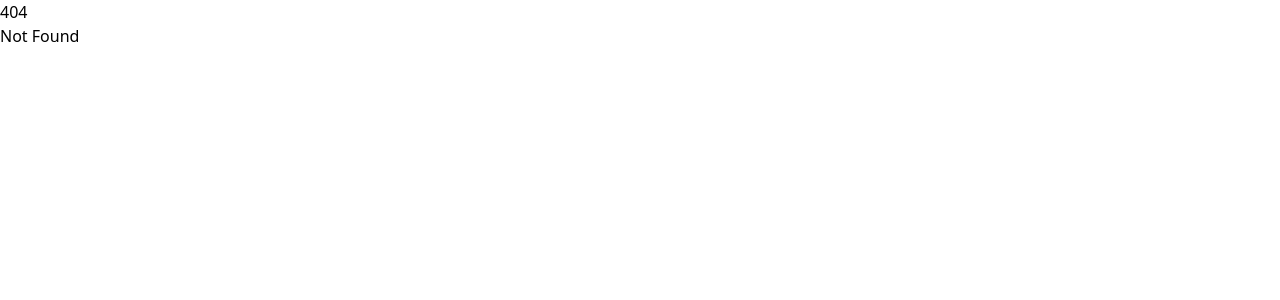
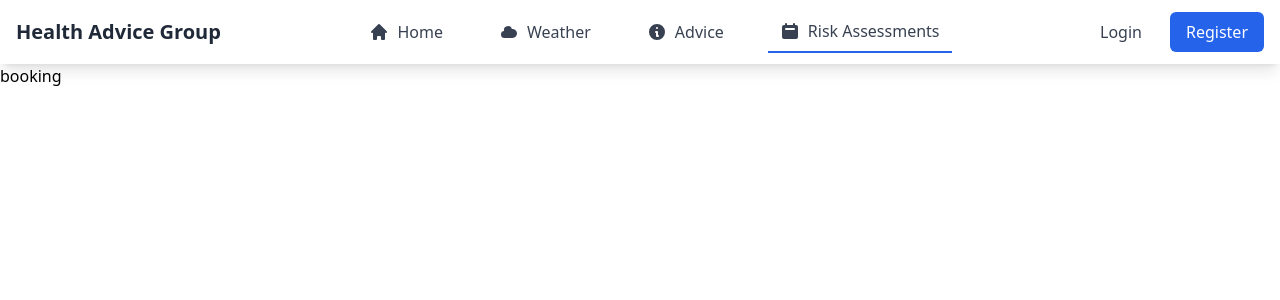
Before and after one commit to ZachFrankel/HealthAdviceGroup, a SvelteKit app: page /booking in a window 1280 px wide. Before the commit this address had no page. Shown: the top 300 px of the page. Built offline with nearby package versions, Linux system fonts and the light colour scheme.

Commit message:
Added navbar, created home page, created routes for all other pages

```diff
--- /dev/null
+++ b/src/lib/components/Navbar.svelte
@@ -0,0 +1,35 @@
+<script lang="ts">
+    import { page } from '$app/state';
+</script>
+
+<nav class="bg-white shadow-lg">
+    <div class="max-w-7xl mx-auto px-4">
+        <div class="flex h-16">
+            <a href="/" class="flex items-center text-xl font-bold text-gray-800 hover:text-blue-600 transition-colors">Health Advice Group</a>
+
+            <div class="flex-1 flex justify-center items-center space-x-8">
+                <a href="/" class="flex items-center space-x-2 px-3 py-2 text-gray-700 hover:text-blue-600 {page.url.pathname === '/' ? 'border-b-2 border-blue-600' : ''}">
+                    <svg xmlns="http://www.w3.org/2000/svg" class="h-5 w-5" viewBox="0 0 20 20" fill="currentColor"><path d="M10.707 2.293a1 1 0 00-1.414 0l-7 7a1 1 0 001.414 1.414L4 10.414V17a1 1 0 001 1h2a1 1 0 001-1v-2a1 1 0 011-1h2a1 1 0 011 1v2a1 1 0 001 1h2a1 1 0 001-1v-6.586l.293.293a1 1 0 001.414-1.414l-7-7z"/></svg>
+                    <span>Home</span>
+                </a>
+                <a href="/weather" class="flex items-center space-x-2 px-3 py-2 text-gray-700 hover:text-blue-600 {page.url.pathname === '/weather' ? 'border-b-2 border-blue-600' : ''}">
+                    <svg xmlns="http://www.w3.org/2000/svg" class="h-5 w-5" viewBox="0 0 20 20" fill="currentColor"><path d="M5.5 16a3.5 3.5 0 01-.369-6.98 4 4 0 117.753-1.977A4.5 4.5 0 1113.5 16h-8z"/></svg>
+                    <span>Weather</span>
+                </a>
+                <a href="/advice" class="flex items-center space-x-2 px-3 py-2 text-gray-700 hover:text-blue-600 {page.url.pathname === '/advice' ? 'border-b-2 border-blue-600' : ''}">
+                    <svg xmlns="http://www.w3.org/2000/svg" class="h-5 w-5" viewBox="0 0 20 20" fill="currentColor"><path fill-rule="evenodd" d="M18 10a8 8 0 11-16 0 8 8 0 0116 0zm-7-4a1 1 0 11-2 0 1 1 0 012 0zM9 9a1 1 0 000 2v3a1 1 0 001 1h1a1 1 0 100-2v-3a1 1 0 00-1-1H9z" clip-rule="evenodd"/></svg>
+                    <span>Advice</span>
+                </a>
+                <a href="/booking" class="flex items-center space-x-2 px-3 py-2 text-gray-700 hover:text-blue-600 {page.url.pathname === '/booking' ? 'border-b-2 border-blue-600' : ''}">
+                    <svg xmlns="http://www.w3.org/2000/svg" class="h-5 w-5" viewBox="0 0 20 20" fill="currentColor"><path fill-rule="evenodd" d="M6 2a1 1 0 00-1 1v1H4a2 2 0 00-2 2v10a2 2 0 002 2h12a2 2 0 002-2V6a2 2 0 00-2-2h-1V3a1 1 0 10-2 0v1H7V3a1 1 0 00-1-1zm0 5a1 1 0 000 2h8a1 1 0 100-2H6z" clip-rule="evenodd"/></svg>
+                    <span>Risk Assessments</span>
+                </a>
+            </div>
+
+            <div class="flex items-center space-x-4">
+                <a href="/auth/login" class="px-3 py-2 text-gray-700 hover:text-blue-600">Login</a>
+                <a href="/auth/register" class="px-4 py-2 text-white bg-blue-600 rounded-md hover:bg-blue-700 transition-colors">Register</a>
+            </div>
+        </div>
+    </div>
+</nav>
--- a/src/routes/+layout.svelte
+++ b/src/routes/+layout.svelte
@@ -1,6 +1,10 @@
 <script lang="ts">
 	import '../app.css';
+	import Navbar from '$lib/components/Navbar.svelte';
 	let { children } = $props();
 </script>
 
-{@render children()}
+<Navbar />
+<main class="mx-auto">
+	{@render children()}
+</main>
--- a/src/routes/+page.svelte
+++ b/src/routes/+page.svelte
@@ -1,2 +1,61 @@
-<h1>Welcome to SvelteKit</h1>
-<p>Visit <a href="https://svelte.dev/docs/kit">svelte.dev/docs/kit</a> to read the documentation</p>
+<main class="min-h-screen bg-gray-50">
+    <section class="relative bg-gradient-to-r from-blue-500 to-indigo-600 px-4 py-20 text-white">
+        <div class="mx-auto max-w-6xl text-center">
+            <h1 class="mb-6 text-4xl font-bold leading-tight md:text-6xl">Your Health, Our Priority</h1>
+            <p class="mb-8 text-xl opacity-90 md:text-2xl">Personalised health advice and risk assessments tailored to your needs</p>
+            <div class="flex justify-center gap-4">
+                <a href="/advice" class="inline-flex items-center rounded-full border-2 border-white px-8 py-3 font-semibold transition-all hover:bg-white hover:text-blue-600">Health Advice</a>
+                <a href="/booking" class="inline-flex items-center rounded-full border-2 border-white px-8 py-3 font-semibold transition-all hover:bg-white hover:text-blue-600">Risk Assessments</a>
+            </div>
+        </div>
+    </section>
+
+    <section class="mx-auto max-w-7xl px-4 py-16 sm:px-6 lg:px-8">
+        <div class="grid gap-8 md:grid-cols-3">
+            <div class="rounded-2xl bg-white p-8 shadow-lg transition-shadow hover:shadow-xl h-full flex flex-col">
+                <div class="mb-6 flex h-16 w-16 items-center justify-center rounded-lg bg-blue-100">
+                    <svg class="h-8 w-8 text-blue-600" fill="none" stroke="currentColor" viewBox="0 0 24 24"><path stroke-linecap="round" stroke-linejoin="round" stroke-width="2" d="M12 3v1m0 16v1m9-9h-1M4 12H3m15.364 6.364l-.707-.707M6.343 6.343l-.707-.707m12.728 0l-.707.707M6.343 17.657l-.707.707"/></svg>
+                </div>
+                <div class="flex-grow">
+                    <h3 class="mb-4 text-2xl font-bold">Weather</h3>
+                    <p class="mb-4 text-gray-600">Get current weather conditions and forecasts.</p>
+                </div>
+                <a href="/weather" class="mt-auto font-semibold text-blue-600 hover:underline">Check Weather →</a>
+            </div>
+
+            <div class="rounded-2xl bg-white p-8 shadow-lg transition-shadow hover:shadow-xl h-full flex flex-col">
+                <div class="mb-6 flex h-16 w-16 items-center justify-center rounded-lg bg-green-100">
+                    <svg class="h-8 w-8 text-green-600" fill="none" stroke="currentColor" viewBox="0 0 24 24"><path stroke-linecap="round" stroke-linejoin="round" stroke-width="2" d="M13 10V3L4 14h7v7l9-11h-7z"/></svg>
+                </div>
+                <div class="flex-grow">
+                    <h3 class="mb-4 text-2xl font-bold">Expert Advice</h3>
+                    <p class="mb-4 text-gray-600">Access personalised health recommendations.</p>
+                </div>
+                <a href="/advice" class="mt-auto font-semibold text-green-600 hover:underline">Get Advice →</a>
+            </div>
+
+            <div class="rounded-2xl bg-white p-8 shadow-lg transition-shadow hover:shadow-xl h-full flex flex-col">
+                <div class="mb-6 flex h-16 w-16 items-center justify-center rounded-lg bg-purple-100">
+                    <svg class="h-8 w-8 text-purple-600" fill="none" stroke="currentColor" viewBox="0 0 24 24"><path stroke-linecap="round" stroke-linejoin="round" stroke-width="2" d="M9 12l2 2 4-4m6 2a9 9 0 11-18 0 9 9 0 0118 0z"/></svg>
+                </div>
+                <div class="flex-grow">
+                    <h3 class="mb-4 text-2xl font-bold">Risk Assessment</h3>
+                    <p class="mb-4 text-gray-600">Get home risk assessments performed by our experts.</p>
+                </div>
+                <a href="/booking" class="mt-auto font-semibold text-purple-600 hover:underline">Assess Risks →</a>
+            </div>
+        </div>
+    </section>
+
+    <section class="mt-16 bg-gradient-to-r from-blue-400 to-indigo-500 py-16 text-white">
+        <div class="mx-auto max-w-4xl px-4 text-center">
+            <h2 class="mb-6 text-3xl font-bold md:text-4xl">Start Your Health Journey Today</h2>
+            <p class="mb-8 text-xl opacity-90">Join thousands of users who've improved their health with our personalised recommendations</p>
+            <a href="/auth/register" class="rounded-full bg-white px-8 py-3 font-semibold text-blue-600 transition-all hover:bg-opacity-90">Sign Up Now</a>
+        </div>
+    </section>
+</main>
+
+<footer class="bg-gray-800 py-8 text-center text-white">
+    <p class="opacity-75">&copy; 2025 Health Advice Group. All rights reserved.</p>
+</footer>
--- /dev/null
+++ b/src/routes/advice/+page.svelte
@@ -0,0 +1 @@
+<p>advice</p>
--- /dev/null
+++ b/src/routes/auth/login/+page.svelte
@@ -0,0 +1 @@
+<p>login</p>
--- /dev/null
+++ b/src/routes/auth/register/+page.svelte
@@ -0,0 +1 @@
+<p>register</p>
--- /dev/null
+++ b/src/routes/booking/+page.svelte
@@ -0,0 +1 @@
+<p>booking</p>
--- /dev/null
+++ b/src/routes/weather/+page.svelte
@@ -0,0 +1 @@
+<p>weather</p>
```
